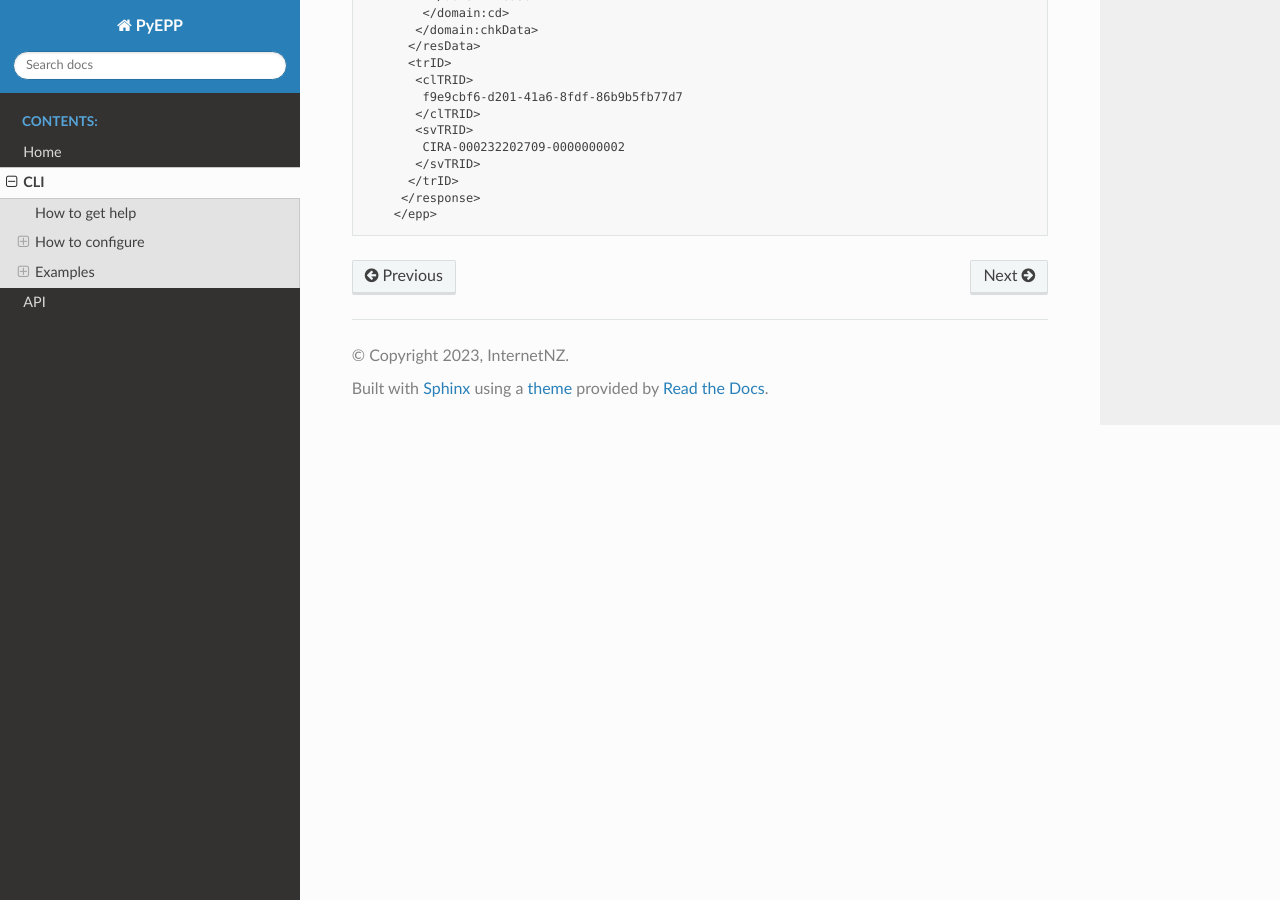
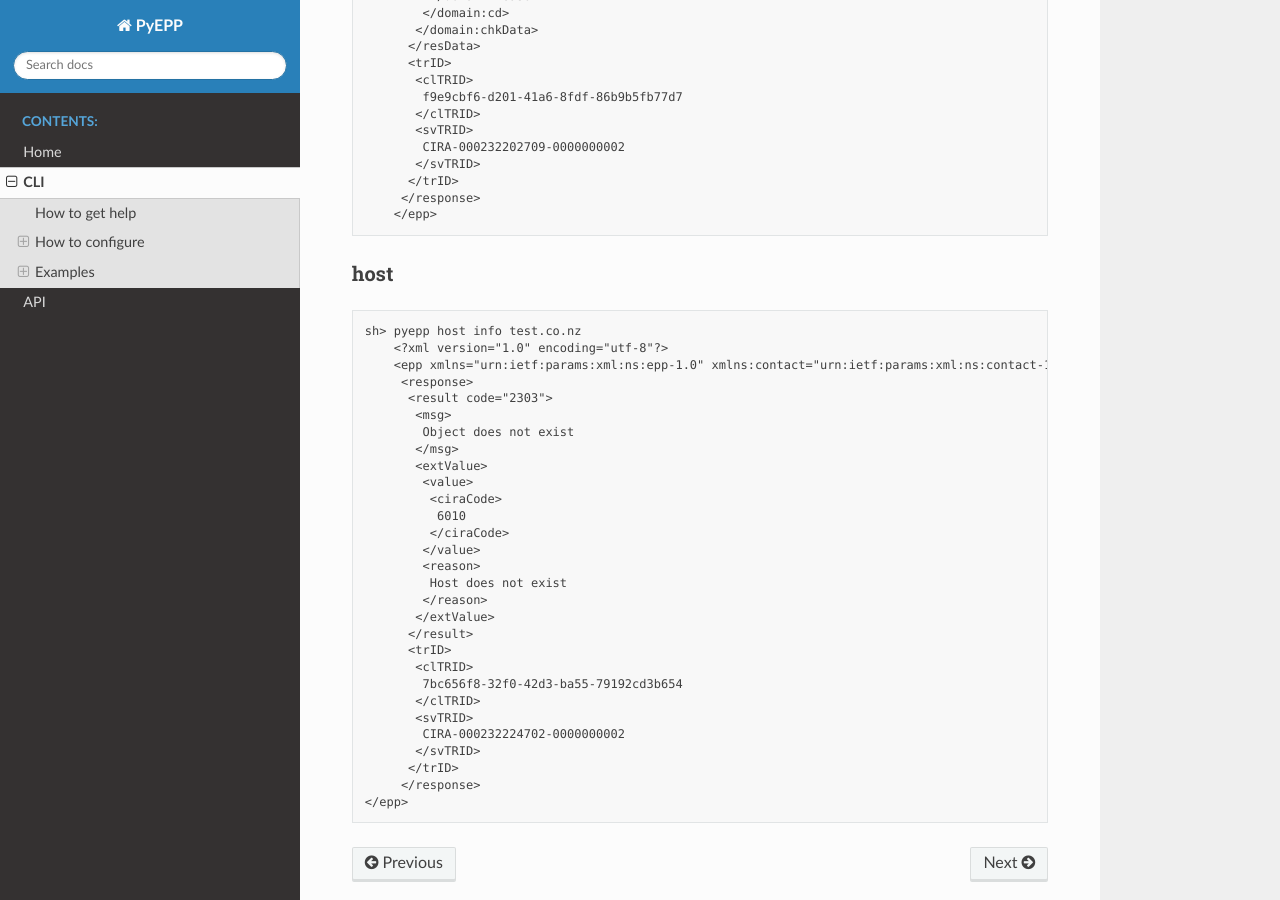
Before and after one commit to InternetNZ/pyepp, a Sphinx documentation site: the page built from docs/cli.rst, in a window 1280 px wide and 900 px high, scrolled down 3532 px. Built offline with Sphinx 7.4.7 and the Read the Docs theme 2.0.0, drawn with Linux system fonts in a browser that asks for light colours.

Commit message:
added usage example for host command

```diff
--- a/docs/cli.rst
+++ b/docs/cli.rst
@@ -202,3 +202,38 @@ domain
           </trID>
          </response>
         </epp>
+
+host
+^^^^^^^^^^^
+
+.. code-block:: text
+
+    sh> pyepp host info test.co.nz
+        <?xml version="1.0" encoding="utf-8"?>
+        <epp xmlns="urn:ietf:params:xml:ns:epp-1.0" xmlns:contact="urn:ietf:params:xml:ns:contact-1.0" xmlns:domain="urn:ietf:params:xml:ns:domain-1.0" xmlns:host="urn:ietf:params:xml:ns:host-1.0" xmlns:rgp="urn:ietf:params:xml:ns:rgp-1.0" xmlns:secDNS="urn:ietf:params:xml:ns:secDNS-1.1">
+         <response>
+          <result code="2303">
+           <msg>
+            Object does not exist
+           </msg>
+           <extValue>
+            <value>
+             <ciraCode>
+              6010
+             </ciraCode>
+            </value>
+            <reason>
+             Host does not exist
+            </reason>
+           </extValue>
+          </result>
+          <trID>
+           <clTRID>
+            7bc656f8-32f0-42d3-ba55-79192cd3b654
+           </clTRID>
+           <svTRID>
+            CIRA-000232224702-0000000002
+           </svTRID>
+          </trID>
+         </response>
+    </epp>
```
